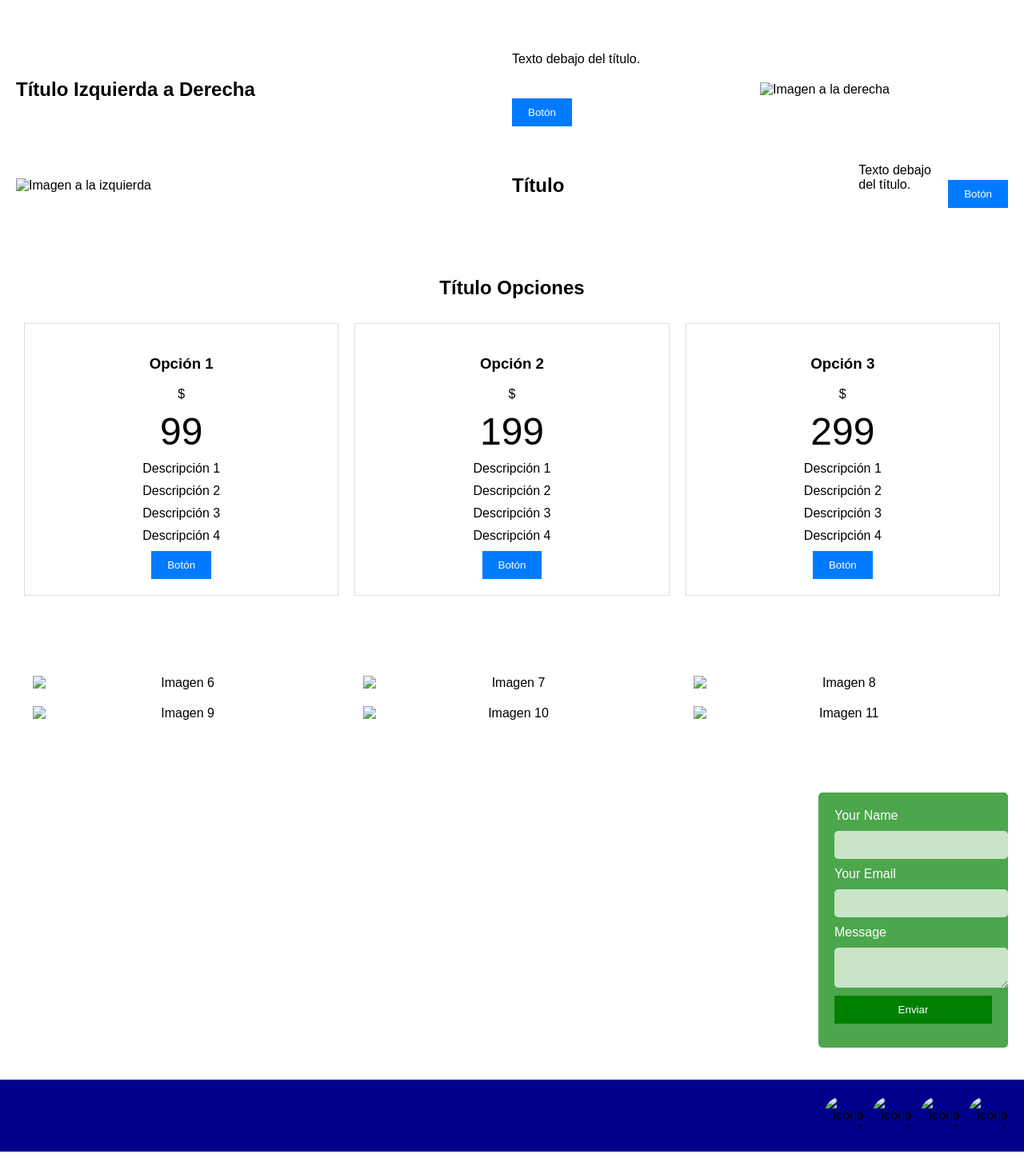
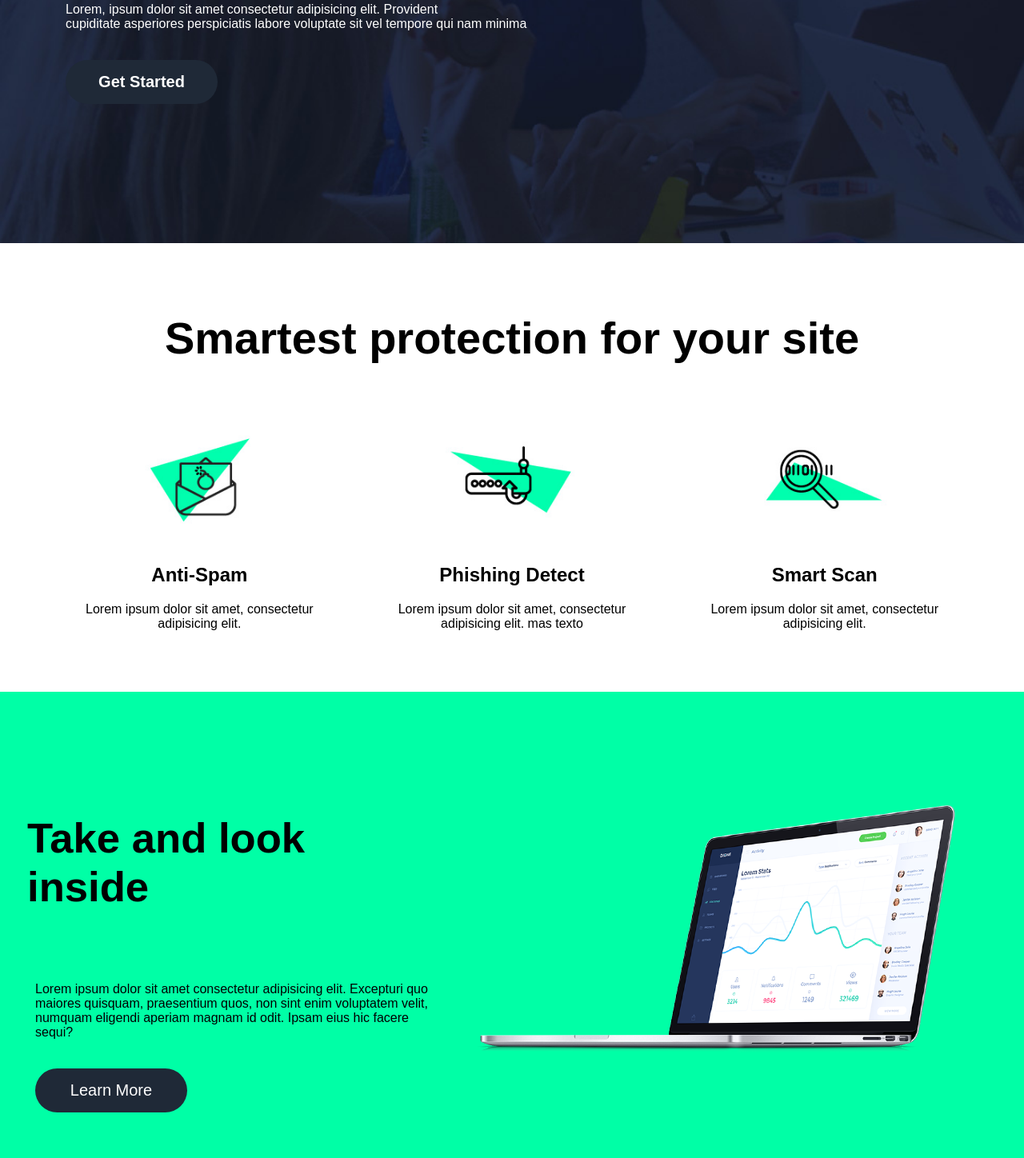
Before and after one commit to Harry1022z/Atlas_Taller, a plain HTML site: page index.html in a window 1280 px wide. Shown: the part 536-1984 px from the top of the page at 80% size. Drawn offline with Linux system fonts and the light colour scheme.

Commit message:
Finalizado

```diff
--- a/index.html
+++ b/index.html
@@ -1,126 +1,95 @@
 <!DOCTYPE html>
-<html lang="es">
+<html lang="en">
 <head>
     <meta charset="UTF-8">
     <meta name="viewport" content="width=device-width, initial-scale=1.0">
-    <title>Página Responsive</title>
+    <title>Atlas Web</title>
     <link rel="stylesheet" href="/styles/styles.css">
 </head>
 <body>
-    <header>
-        <div class="header-content">
-            <img src="/assets/logo.png" alt="Logo" class="logo">
-            <button class="header-button">Get Earley Access</button>
-            <h1>A New Way
-                <br>
-                To Start Business
-            </h1>
-            <p>Lorem ipsum dolor, sit amet consectetur adipisicing elit. Amet quo blanditiis iste in, omnis deserunt quaerat similique aut voluptatum ipsa veritatis! Saepe autem perferendis et accusantium eum. Quas, soluta sunt!</p>
-            <button class="main-button">Botón Principal</button>
+    <header class="header">
+        <div class="logo_texto">
+            <img class="logo" src="/assets/logo.png" alt="Logo">
+            <p>Get Easly Access</p>
+        </div >
+        <div class="texto_del_header">
+                <h1>A New Way <br> To Start Business</h1>
+            <p>
+                Lorem, ipsum dolor sit amet consectetur adipisicing elit. Provident  <br>cupiditate asperiores perspiciatis labore voluptate sit vel tempore qui nam minima
+            </p>
+            <div >
+                <div class="botonp"> <button><strong>Get Started</strong></button> </div>
+            </div>
         </div>
     </header>
 
-    <section class="centered-title-section">
-        <h2>Título Centrado</h2>
-        <div class="three-images">
-            <img src="image1.jpg" alt="Imagen 1">
-            <img src="image2.jpg" alt="Imagen 2">
-            <img src="image3.jpg" alt="Imagen 3">
-        </div>
-        <h3>Subtítulo con Descripción</h3>
-        <p>Pequeña descripción debajo del subtítulo.</p>
-    </section>
-
-    <section class="left-right-section">
-        <h2>Título Izquierda a Derecha</h2>
-        <div class="left-right-content">
-            <div class="text-content">
-                <p>Texto debajo del título.</p>
-                <button class="section-button">Botón</button>
+    <section class="contenedor">
+        <h1><strong>Smartest protection for your site</strong></h1>
+        <div class="sub-contenedor">
+            <div class="divs">
+                <img src="/assets/smart-protect-1.jpg" alt="Anti-Spam">
+                <h2>Anti-Spam</h2>
+                <p>
+                    Lorem ipsum dolor sit amet, consectetur adipisicing elit.
+                </p>
             </div>
-            <img src="image4.jpg" alt="Imagen a la derecha">
-        </div>
-    </section>
-
-    <section class="image-left-text-right">
-        <img src="image5.jpg" alt="Imagen a la izquierda">
-        <div class="text-content">
-            <h2>Título</h2>
-            <p>Texto debajo del título.</p>
-            <button class="section-button">Botón</button>
-        </div>
-    </section>
-
-    <section class="pricing-section">
-        <h2>Título Opciones</h2>
-        <div class="pricing-options">
-            <div class="option">
-                <h3>Opción 1</h3>
-                <p class="price-symbol">$</p>
-                <p class="price">99</p>
-                <p>Descripción 1</p>
-                <p>Descripción 2</p>
-                <p>Descripción 3</p>
-                <p>Descripción 4</p>
-                <button class="pricing-button">Botón</button>
+            <div class="divs">
+                <img src="/assets/smart-protect-2.jpg" alt="Phishing Detect">
+                <h2>Phishing Detect</h2>
+                <p>
+                    Lorem ipsum dolor sit amet, consectetur adipisicing elit. mas texto
+                </p>
             </div>
-            <div class="option">
-                <h3>Opción 2</h3>
-                <p class="price-symbol">$</p>
-                <p class="price">199</p>
-                <p>Descripción 1</p>
-                <p>Descripción 2</p>
-                <p>Descripción 3</p>
-                <p>Descripción 4</p>
-                <button class="pricing-button">Botón</button>
-            </div>
-            <div class="option">
-                <h3>Opción 3</h3>
-                <p class="price-symbol">$</p>
-                <p class="price">299</p>
-                <p>Descripción 1</p>
-                <p>Descripción 2</p>
-                <p>Descripción 3</p>
-                <p>Descripción 4</p>
-                <button class="pricing-button">Botón</button>
+            <div class="divs">
+                <img src="/assets/smart-protect-3.jpg" alt="Smart Scan">
+                <h2>Smart Scan</h2>
+                <p>
+                    Lorem ipsum dolor sit amet, consectetur adipisicing elit.
+                </p>
             </div>
         </div>
     </section>
 
-    <section class="six-images-section">
-        <div class="six-images">
-            <img src="image6.jpg" alt="Imagen 6">
-            <img src="image7.jpg" alt="Imagen 7">
-            <img src="image8.jpg" alt="Imagen 8">
-            <img src="image9.jpg" alt="Imagen 9">
-            <img src="image10.jpg" alt="Imagen 10">
-            <img src="image11.jpg" alt="Imagen 11">
+    <section class="back">
+        <section class="contenedor_2">
+            <div>
+                <div class="titulobajo"> <h1><strong>Take and look inside</strong></h1></div>
+                <p>
+                    Lorem ipsum dolor sit amet consectetur adipisicing elit. Excepturi quo maiores quisquam, praesentium quos, non sint enim voluptatem velit, numquam eligendi aperiam magnam id odit. Ipsam eius hic facere sequi?
+                </p>
+                <button>Learn More</button>
+            </div>
+            <div>
+                <img src="/assets/feature-1.png" alt="Feature 1">
+            </div>
+        </section>
+        <section class="contenedor_2">
+            <div>
+                <img src="/assets/feature-2.png" alt="Feature 2">
+            </div>
+            <div>
+                <div class="titulobajo"> <h1><strong>Take and look inside</strong></h1></div>
+                <p>
+                    Lorem ipsum dolor sit amet consectetur adipisicing elit. Excepturi quo maiores quisquam, praesentium quos, non sint enim voluptatem velit, numquam eligendi aperiam magnam id odit. Ipsam eius hic facere sequi?
+                </p>
+                <button>Learn More</button>
+            </div>
+        </section>
+    </section>
+    <br>
+    <br>
+    <br>
+
+    <section class="contenedor_3" alt="check">
+        <div>
+            <div class="textoarriba"> <h1><strong>Check our pricing</strong></h1></div>
+
         </div>
+
+
+
+
+
     </section>
-
-    <section class="contact-section" style="background-image: url('background.jpg');">
-        <div class="contact-content">
-            <h2>Título</h2>
-            <p>Texto a la izquierda del formulario.</p>
-            <form class="contact-form">
-                <label for="name">Your Name</label>
-                <input type="text" id="name" name="name">
-                <label for="email">Your Email</label>
-                <input type="email" id="email" name="email">
-                <label for="message">Message</label>
-                <textarea id="message" name="message"></textarea>
-                <button type="submit">Enviar</button>
-            </form>
-        </div>
-    </section>
-
-    <footer>
-        <div class="footer-content">
-            <img src="icon1.png" alt="Icono 1" class="footer-icon">
-            <img src="icon2.png" alt="Icono 2" class="footer-icon">
-            <img src="icon3.png" alt="Icono 3" class="footer-icon">
-            <img src="icon4.png" alt="Icono 4" class="footer-icon">
-        </div>
-    </footer>
 </body>
 </html>
--- a/styles/styles.css
+++ b/styles/styles.css
@@ -1,228 +1,172 @@
 body {
-    font-family: Arial, sans-serif;
     margin: 0;
-    padding: 0;
+    font-family: Arial, Helvetica, sans-serif;
+}
+
+.header {
+    background-image: url(/assets/banner-bk.jpg);
+    background-size: cover;
+    height: 900px;
+    color: white;
+    display: flex;
+    flex-direction: column;
+    justify-content: center;
+    padding: 20px;
+}
+
+.logo_texto {
+    display: flex;
+    justify-content: space-between;
+    padding: 20px 5%;
+    align-items: center;
+}
+
+.logo {
+    width: 120px;
+}
+
+.logo_texto p {
+    font-size: 25px;
+}
+
+.texto_del_header {
+    margin: 20px 5%;
+    max-width: 800px;
+}
+
+.texto_del_header h1 {
+    font-size: 50px;
+    margin: 20px 0;
+}
+
+.texto_del_header p {
+    font-size: 20x;
+}
+.titulobajo {
+    font-size: 45px;
+    margin-left: -30px;
+}
+
+.textoarriba {
+    font-size: 25px;
+    text-align: center;
+}
+
+button {
+    color: white;
+    height: 55px;
+    width: 190px;
+    border-radius: 40px;
+    background-color: #1f2937;
+    font-size: 20px;
+    border: none;
+    cursor: pointer;
+    margin-top: 20px;
+}
+
+.contenedor {
+    text-align: center;
+    padding: 40px 5%;
+}
+
+.contenedor h1 {
+    font-size: 40px;
+    margin-bottom: 40px;
+}
+
+.sub-contenedor {
+    display: flex;
+    flex-wrap: wrap;
+    justify-content: center;
+    gap: 20px;
+}
+
+.divs {
+    flex: 1 1 300px;
+    padding: 20px;
     box-sizing: border-box;
 }
 
-header {
-    background-image: url('/assets/banner-bk.jpg');
-    background-size: cover;
-    padding: 20px;
-    position: relative;
-    color: white;
-    text-align: left;
-}
-
-.header-content {
-    position: relative;
-    display: flex;
-    flex-direction: column;
-    align-items: flex-start;
-}
-
-.logo {
-    width: 50px;
-}
-
-.header-button {
-    position: absolute;
-    top: 20px;
-    right: 20px;
-    background-color: #ffffff00;
-    color: #ffffff;
-    border: none;
-    padding: 10px 20px;
-    cursor: pointer;
-}
-
-h1 {
-    font-size: 2.5em;
-    margin: 20px 0 10px;
-}
-
-p {
-    margin: 0 0 20px;
-}
-
-.main-button {
-    background-color: #00ffa6;
-    color: rgb(0, 0, 0);
-    border: none;
-    padding: 10px 20px;
-    cursor: pointer;
-    border-radius: 20%;
-}
-
-.centered-title-section {
-    text-align: center;
-    padding: 40px 20px;
-}
-
-.centered-title-section h2 {
-    font-size: 2em;
-    margin-bottom: 20px;
-}
-
-.three-images {
-    display: flex;
-    justify-content: space-around;
-    margin-bottom: 20px;
-}
-
-.three-images img {
-    width: 30%;
-    height: auto;
-}
-
-.left-right-section, .image-left-text-right {
-    display: flex;
-    align-items: center;
-    padding: 20px;
-}
-
-.left-right-section h2, .image-left-text-right h2 {
-    width: 100%;
-}
-
-.left-right-section .left-right-content, .image-left-text-right .text-content {
-    display: flex;
-    align-items: center;
-    width: 100%;
-}
-
-.left-right-section .left-right-content .text-content, .image-left-text-right .text-content {
-    flex: 1;
-}
-
-.left-right-section .left-right-content img, .image-left-text-right img {
+.divs img {
     width: 50%;
     height: auto;
 }
 
-.section-button {
-    background-color: #007BFF;
-    color: white;
-    border: none;
-    padding: 10px 20px;
-    cursor: pointer;
-    margin-top: 20px;
+.back {
+    background-color: #00ffa6;
+    padding: 40px 0;
 }
 
-.pricing-section {
+.contenedor_2 {
+    display: flex;
+    flex-wrap: wrap;
+    justify-content: space-around;
+    align-items: center;
+    padding: 20px 5%;
+    text-align: left;
+    margin-left: -40px;
+}
+
+.contenedor_2 div {
+    flex: 1 1 300px;
+    padding: 20px;
+    box-sizing: border-box;
+}
+
+@media (max-width: 768px) {
+    .header {
+        height: auto;
         padding: 40px 20px;
+    }
+
+    .logo_texto {
+        flex-direction: column;
+        align-items: center;
         text-align: center;
     }
 
-.pricing-options {
-    display: flex;
-    justify-content: space-around;
-}
-
-.option {
-    width: 30%;
-    border: 1px solid #ddd;
-    padding: 20px;
-    margin: 10px;
-}
-
-.option .price-symbol {
-    font-size: 1em;
-    vertical-align: top;
-}
-
-.option .price {
-    font-size: 3em;
-    margin: 0;
-}
-
-.option p {
-    margin: 10px 0;
-}
-
-.pricing-button {
-    background-color: #007BFF;
-    color: white;
-    border: none;
-    padding: 10px 20px;
-    cursor: pointer;
-}
-
-.six-images-section {
-    padding: 40px 20px;
+    .texto_del_header {
+        margin: 20px 5%;
         text-align: center;
     }
 
-.six-images {
-    display: flex;
-    flex-wrap: wrap;
-    justify-content: space-around;
+    .texto_del_header h1 {
+        font-size: 36px;
     }
 
-.six-images img {
-    width: 30%;
-    height: auto;
-    margin: 10px;
+    .texto_del_header p {
+        font-size: 16px;
     }
 
-.contact-section {
-    padding: 40px 20px;
-    color: white;
+    .contenedor h1 {
+        font-size: 32px;
     }
 
-.contact-content {
-    display: flex;
-    align-items: flex-start;
-    justify-content: space-between;
+    .sub-contenedor {
+        flex-direction: column;
+        gap: 40px;
     }
 
-.contact-content h2 {
-    margin-bottom: 20px;
+    .contenedor_2 {
+        flex-direction: column;
+        text-align: center;
     }
 
-.contact-form {
-    display: flex;
-    flex-direction: column;
-    background-color: rgba(0, 128, 0, 0.7);
-    padding: 20px;
-    border-radius: 5px;
+    .contenedor_2 div {
+        padding: 10px 0;
+    }
 }
 
-.contact-form label, .contact-form input, .contact-form textarea, .contact-form button {
-    margin-bottom: 10px;
-    width: 100%;
+@media (min-width: 1200px) {
+    .header {
+        height: 100vh;
     }
 
-.contact-form input, .contact-form textarea {
-    padding: 10px;
-    border: none;
-    border-radius: 5px;
-    background: rgba(255, 255, 255, 0.7);
-    color: #000;
+    .texto_del_header h1 {
+        font-size: 72px;
     }
 
-.contact-form button {
-    background-color: green;
-    color: white;
-    border: none;
-    padding: 10px 20px;
-    cursor: pointer;
+    .contenedor h1 {
+        font-size: 56px;
     }
-
-footer {
-    background-color: #00008B;
-    padding: 20px;
-    text-align: right;
 }
-
-.footer-content {
-    display: flex;
-    justify-content: flex-end;
-}
-
-.footer-icon {
-    width: 50px;
-    height: 50px;
-    border-radius: 50%;
-    margin-left: 10px;
-}
```
Also changed, not shown: assets/favicon.png (added). Lines whose indentation alone changed are shown as unchanged.
